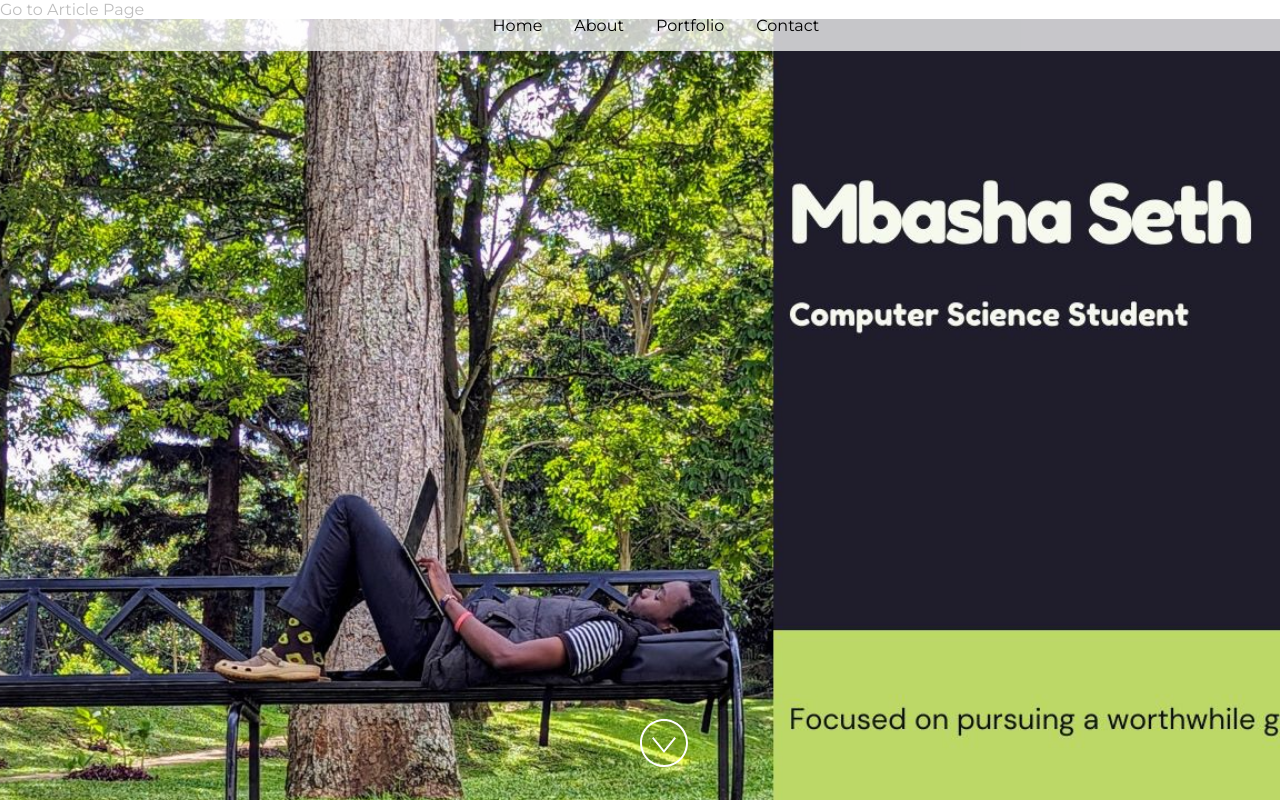
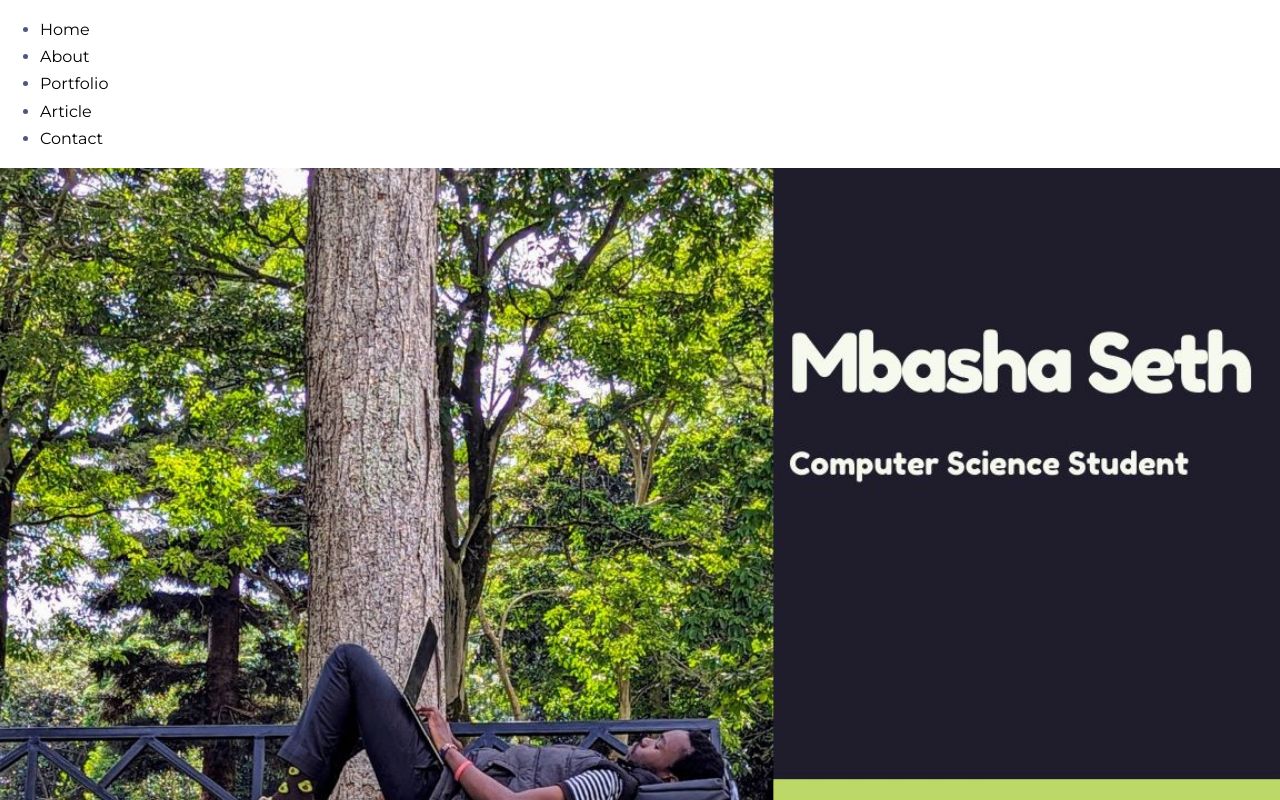
Before and after one commit to Mbashas/mbashas.github.io, a React (Vite) app: page / in a window 1280 px wide. Built offline with nearby package versions, Linux system fonts and the light colour scheme.

Commit message:
changes to the header and index.

```diff
--- a/src/Components/Header.jsx
+++ b/src/Components/Header.jsx
@@ -8,24 +8,17 @@ import React from "react";
 
 const Header = () => {
   return (
-    <div
-      style={{
-        position: "fixed",
-        display: "flex",
-        justifyContent: "center",
-        gap: "2rem",
-        background: "rgba(255,255,255,0.75)",
-        padding: "1rem",
-        top: 0,
-        width: "100%",
-        zIndex: 10,
-      }}
-    >
-      <a href="#home">Home</a>
-      <a href="#about">About</a>
-      <a href="#portfolio">Portfolio</a>
-      <a href="#footer">Contact</a>
-    </div>
+    <header>
+      <nav>
+        <ul>
+          <li><a href="#home">Home</a></li>
+          <li><a href="#about">About</a></li>
+          <li><a href="#portfolio">Portfolio</a></li>
+          <li><a href="article.html">Article</a></li>
+          <li><a href="#footer">Contact</a></li>
+        </ul>
+      </nav>
+    </header>
   );
 };
 
--- a/src/index.html
+++ b/src/index.html
@@ -6,7 +6,7 @@
     <meta name="viewport" content="width=device-width, initial-scale=1.0" />
     <title>My Portfolio</title>
     <link rel="stylesheet" href="styles.css" />
-    <a href="article.html">Go to Article Page</a>
+    <!-- <a href="article.html">Go to Article Page</a> -->
 
   </head>
   <body>
```
